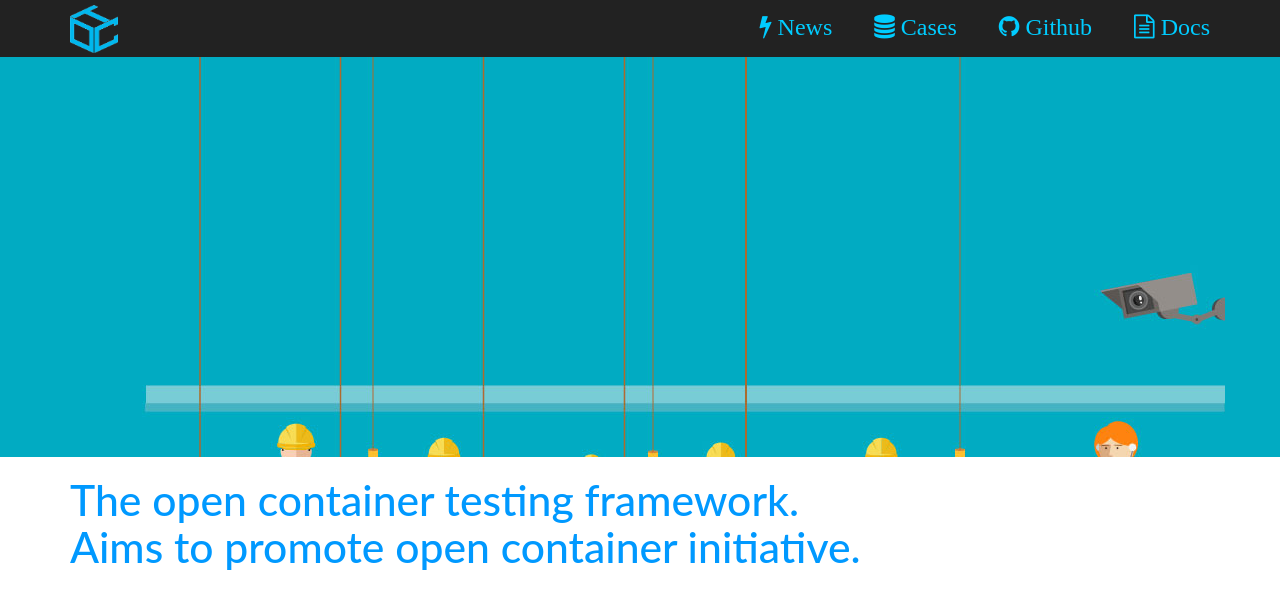
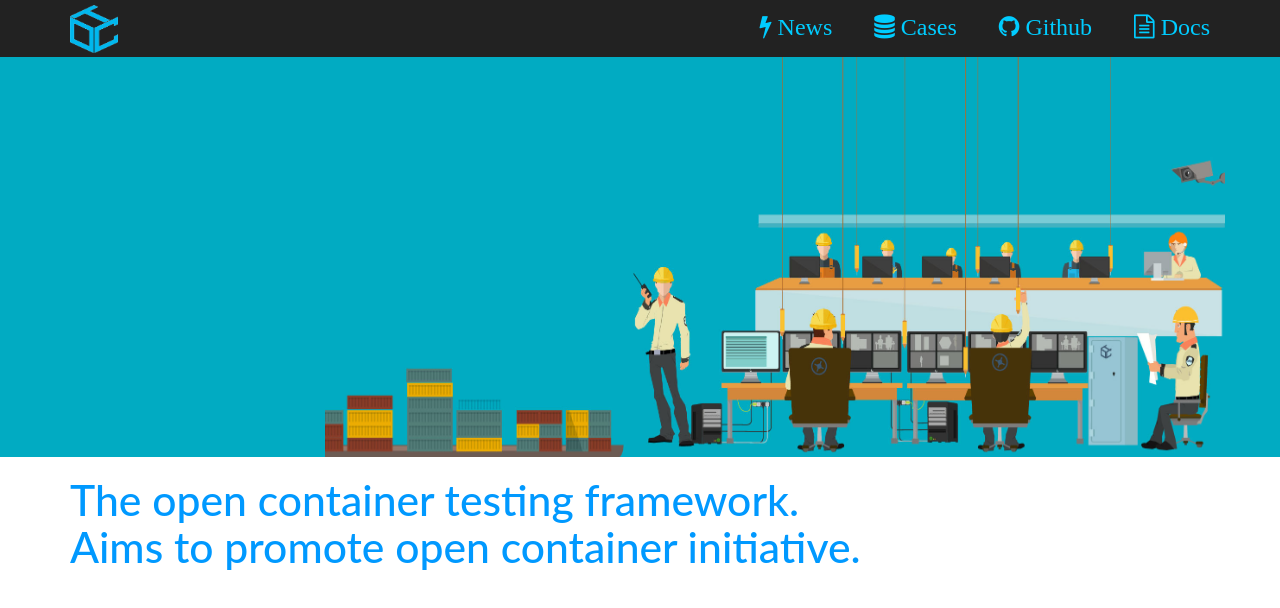
Before and after one commit to ociweb/ociweb.github.io, a Jekyll site: the page index.html, which Jekyll copies as it is, in a window 1280 px wide and 1400 px high. Shown: the top 608 px of the window. Built offline with Jekyll 4.4.1, drawn with Linux system fonts in a browser that asks for light colours; some web fonts are replaced; grey boxes are pictures that could not be loaded.

Commit message:
add front style

```diff
--- a/assets/css/style.css
+++ b/assets/css/style.css
@@ -180,6 +180,7 @@ h2 {
 }
 .head-splash {
   background: url('../img/frontpage.jpg') no-repeat top right;
+  background-size: 900px 400px;
   height: 400px
 }
 
```
